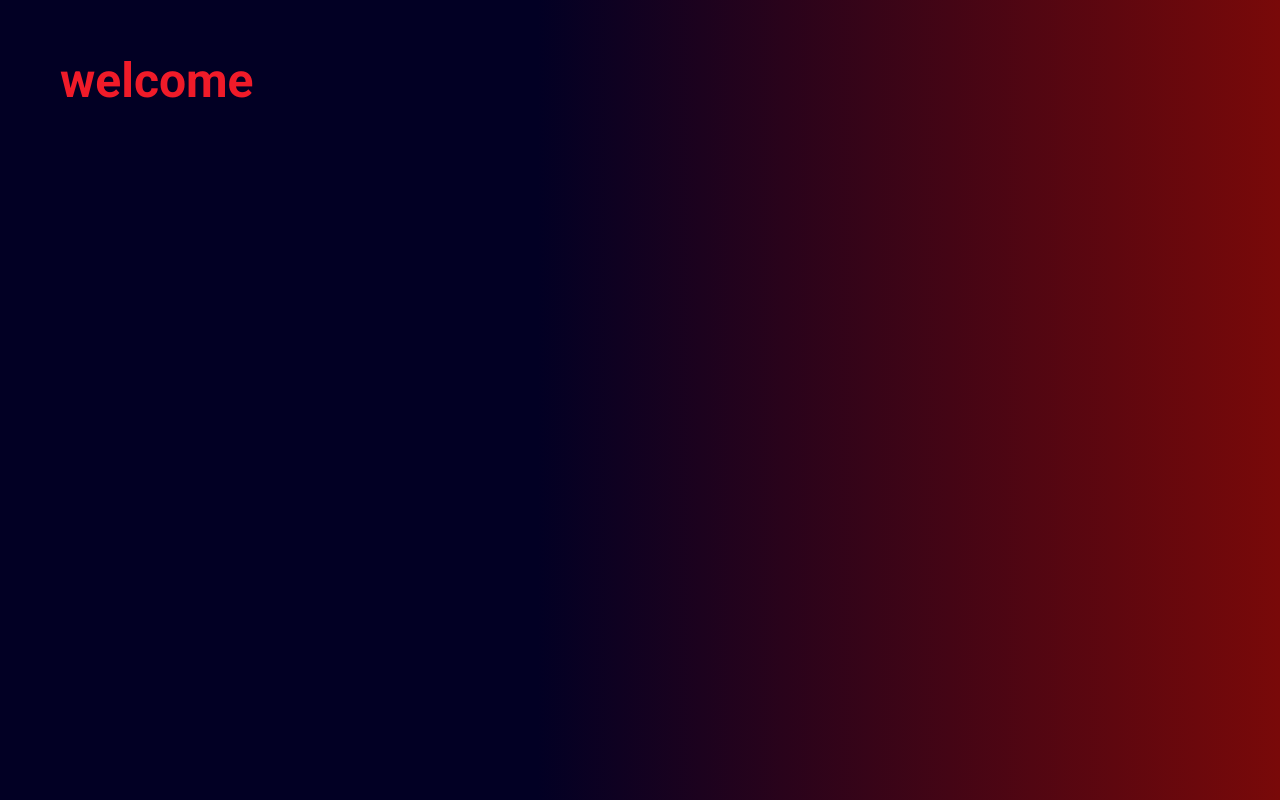
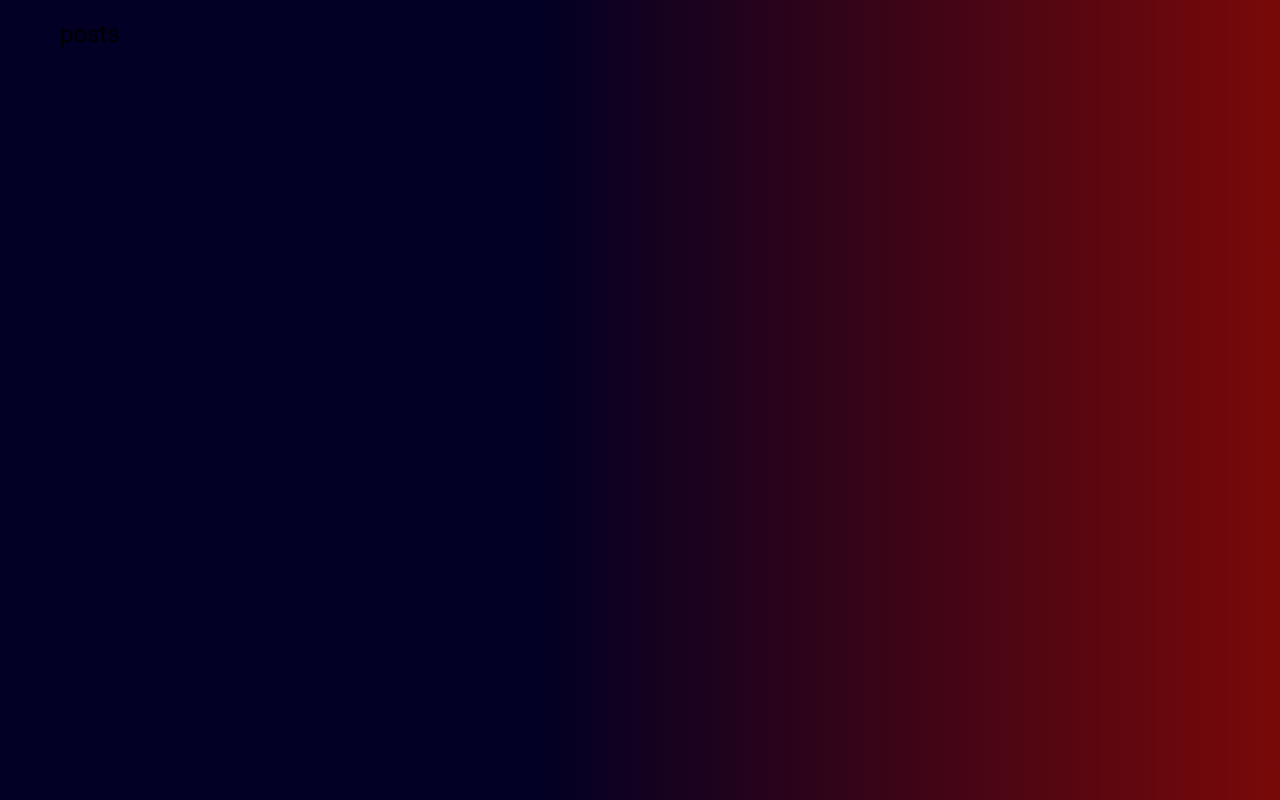
Before and after one commit to rv602/bloggy, a Next.js app: page /posts in a window 1280 px wide. Built offline with nearby package versions, Linux system fonts and the light colour scheme.

Commit message:
added i posts2

```diff
--- a/pages/posts/index.js
+++ b/pages/posts/index.js
@@ -1,25 +1,7 @@
-import Link from "next/link";
-// import { useEffect } from "react";
-// import { useRouter } from "next/router";
-
 export default function index() {
-
-    // const router = useRouter();
-
-    // useEffect(() => {
-    //     setTimeout(() => {
-    //         router.push('/');
-    //     }, 4000)
-    // })
-
-    return (
-        <div>
-            <h1>welcome</h1>
-            <style jsx>{`
-                h1 {
-                    color: #f01b29;
-                }
-            `}</style>
-        </div>
-    )
+  return (
+    <div>
+      posts
+    </div>
+  )
 }
```
